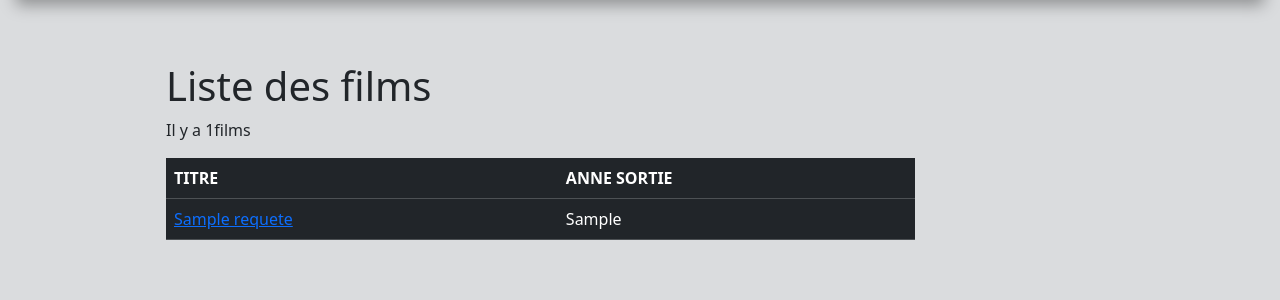
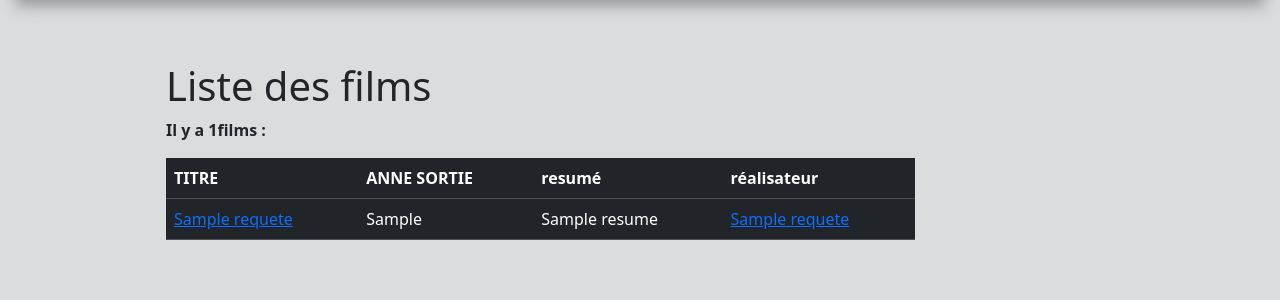
Before and after one commit to Hamdi-Abdelmaksoud/CINEMA, a PHP site: template view/listFilms.php in a window 1280 px wide. Shown: the part 72-372 px from the top of the page. Run offline with PHP 8.4, Linux system fonts and the light colour scheme; the template is opened without the code that fills it: most values are stand-ins (such as "Sample title", 1, 10 or a date in 2020).

Commit message:
style liste des films

```diff
--- a/controller/CinemaController.php
+++ b/controller/CinemaController.php
@@ -12,8 +12,10 @@ class CinemaController
     public function listFilms()
     {
         $pdo = Connect::seConnecter();
-        $requete = $pdo->query("
-        SELECT id_film, titre, annee_sortie_fr FROM film");
+        $requete = $pdo->query(
+            "SELECT *,r.id_realisateur,CONCAT(p.nom,'-',p.prenom) AS nom FROM film f
+        INNER JOIN realisateur r ON f.id_realisateur=r.id_realisateur
+        INNER JOIN personne p ON p.id_personne=r.id_personne");
         require "view/listFilms.php";
     }
 
--- a/view/listFilms.php
+++ b/view/listFilms.php
@@ -3,12 +3,14 @@
 ob_start(); //Cette fonction démarre un tampon de sortie de sortie de bufferisation de sortie PHP qui permet de stocker la sortie dans une variable plutôt que de l'afficher immédiatement.
 ?>
 
-<p class="uk-label uk-label-warning">Il y a <?= $requete->rowCount() ?>films</p><!--le nombre de films dans la requête à l'aide de la fonction rowCount() -->
+<p style="font-weight:bold;">Il y a <?= $requete->rowCount() ?>films : </p><!--le nombre de films dans la requête à l'aide de la fonction rowCount() -->
 <table class="table table-dark">
     <thead>
         <tr>
             <th>TITRE</th>
             <th>ANNE SORTIE</th>
+            <th>resumé</th>
+            <th>réalisateur</th>
         </tr>
     </thead>
     <tbody>
@@ -17,6 +19,8 @@ ob_start(); //Cette fonction démarre un tampon de sortie de sortie de bufferisa
             <tr>
                 <td><a href="index.php?action=infofilm&id=<?= $film["id_film"] ?>" ><?= $film["titre"] ?></a></td> <!--Cette ligne affiche le titre du film stocké dans la variable $film.-->
                 <td><?= $film["annee_sortie_fr"] ?></td>
+                <td><?= $film["resume"] ?></td>
+                <td><a href="index.php?action=infoRealisateur&id=<?=$film['id_realisateur']?>"><?= $film["nom"] ?></a></td>
             </tr>
         <?php } ?>
 
```
